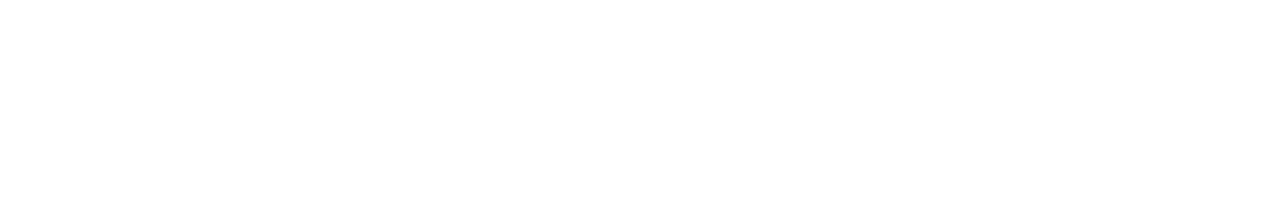
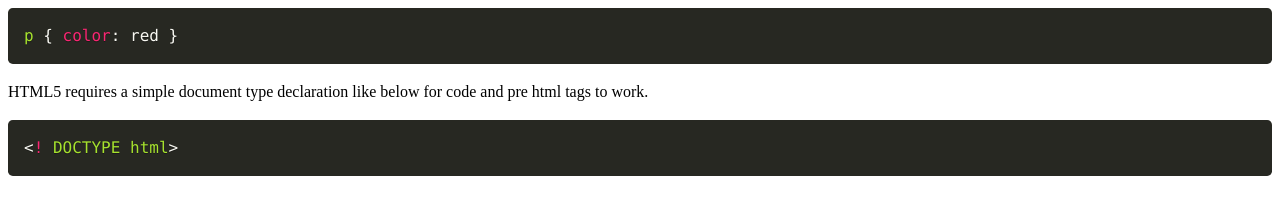
Before and after one commit to tynielsen/boilerplate, a plain HTML site: page index.html in a window 1280 px wide. Drawn offline with Linux system fonts and the light colour scheme.

Commit message:
minor style and markup tweak

```diff
--- a/index.html
+++ b/index.html
@@ -13,9 +13,14 @@
   <link rel="stylesheet" href="styles/main.css" />
 </head>
 <body>
-  <div class="wrapper">
+  <div class="wrapper"> <!-- Not super stoked about this; body should suffice. -->
     <header></header>
-    <main></main>
+    <main> <!-- Semantically correct, keep. Especially if accessibility is something on your radar. -->
+      <pre><code class="language-css">p { color: red }</code></pre>
+      <p>HTML5 requires a simple document type declaration like below for code and pre html tags to work.</p>
+      <pre><code class="language-html">&lt;! DOCTYPE html&gt;</code></pre>
+
+    </main>
     <footer></footer>
   </div>
 
--- a/styles/main.css
+++ b/styles/main.css
@@ -9,10 +9,6 @@
   box-sizing: border-box;
   -webkit-font-smoothing: antialiased;
   -moz-osx-font-smoothing: grayscale;
-}
-
-html {
-  font-size: 62.5%;
 }
 
 body {
```
